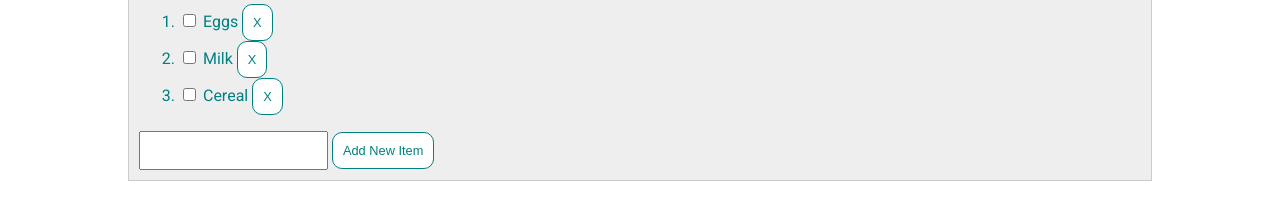
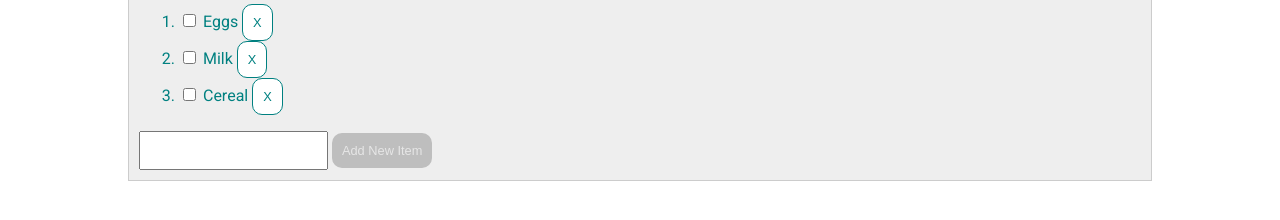
Before and after one commit to raajatg/week8_lab, a plain HTML site: page labs/lab5/list.html in a window 1280 px wide. Shown: the part 192-412 px from the top of the page. Drawn offline with Linux system fonts and the light colour scheme.

Commit message:
fixed input validation

```diff
--- a/labs/lab5/list.html
+++ b/labs/lab5/list.html
@@ -26,8 +26,8 @@
                     <li><input type="checkbox" onclick="finishItem(this)"> Milk <button class="delete-item" onclick="deleteListItem(this.parentNode)">X</button></li>
                     <li><input type="checkbox" onclick="finishItem(this)"> Cereal <button class="delete-item" onclick="deleteListItem(this.parentNode)">X</button> </li>
                 </ol>
-				<input id='new-item-text' onchange="inputValidation(value)" type="text"></input>
-				<button id="add-new-item-button" onclick="addListItem()">Add New Item</button>
+				<input id='new-item-text' oninput="inputValidation(this.value)" type="text"></input>
+				<button id="add-new-item-button" onclick="addListItem()" disabled>Add New Item</button>
             </div>
 		</div>
 
--- a/labs/lab5/main.js
+++ b/labs/lab5/main.js
@@ -19,7 +19,6 @@ function finishItem(element) {
 // https://techstacker.com/how-to-enable-and-disable-buttons-with-javascript/
 function inputValidation(value) {
     const myButton = document.getElementById('add-new-item-button');
-    // console.log(value);
     if(value === "") {
         myButton.disabled = true;
     }
--- a/labs/lab5/style.css
+++ b/labs/lab5/style.css
@@ -75,3 +75,10 @@ button:hover {
     cursor: pointer;
     filter: brightness(1.5);
 }
+
+button:disabled {
+    filter: brightness(.9);
+    background-color: lightgray;
+    color: white;
+    border: none;
+}
```
